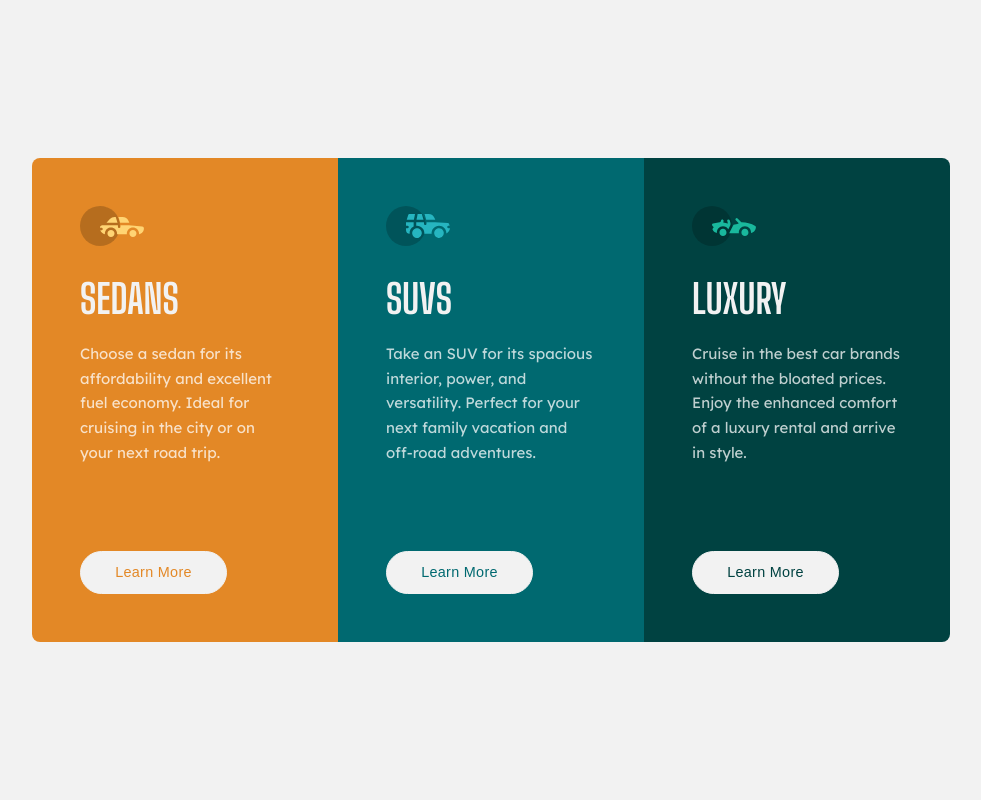
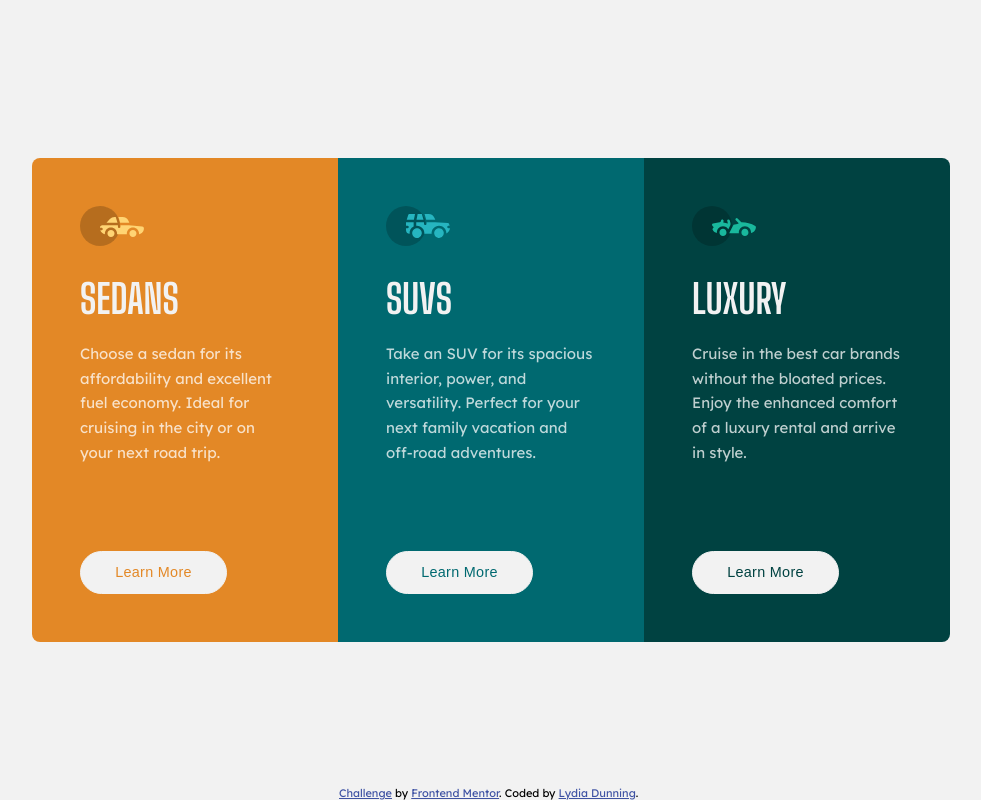
Before and after one commit to lydiadunning/preview-card, a React (Vite) app: page / in a window 1280 px wide. Shown: the whole page, without its empty margins (149-1130 px from the left). Built offline with nearby package versions, Linux system fonts and the light colour scheme.

Commit message:
Updated with attribution

```diff
--- a/src/App.css
+++ b/src/App.css
@@ -9,7 +9,6 @@
   min-height: 100vh;
   display: flex;
   align-items: center;
-
 
   font-size: 15px;
   font-family: 'Lexend Deca', sans-serif;
@@ -30,6 +29,11 @@
   flex-direction: row;
   flex-wrap: wrap;
   justify-content: center;
+  z-index: 1;
+}
+
+h1 {
+  display: none;
 }
 
 .vehicle {
@@ -69,6 +73,7 @@
   padding: .9rem 2rem;
   font-size: .9rem;
   letter-spacing: .3px;
+  cursor: pointer;
 }
 
 .sedans {
@@ -101,21 +106,21 @@
   border: 1px solid var(--white);
 }
 
-.vehicle:first-child {
+.vehicle.sedans {
   border-radius:  var(--corner-curve) var(--corner-curve) 0 0;
 }
-.vehicle:last-child {
+.vehicle.luxury {
   border-radius: 0 0 var(--corner-curve) var(--corner-curve);
 }
 
 @media(min-width: 611px) {
-  .vehicle {
+  .vehicle.sedans {
+    border-radius: var(--corner-curve) 0 0 var(--corner-curve);
+  }
+  .vehicle.suvs {
     border-radius: 0 var(--corner-curve) var(--corner-curve) 0;
   }
-  .vehicle:first-child {
-    border-radius: var(--corner-curve) 0 0 var(--corner-curve);
-  }
-  .vehicle:last-child {
+  .vehicle.luxury {
     border-radius:  0 0 var(--corner-curve) var(--corner-curve);
   }
 }
@@ -131,13 +136,14 @@
     justify-content: flex-start;
   }
 
-  .vehicle {
+
+  .vehicle.sedans {
+    border-radius: var(--corner-curve) 0 0 var(--corner-curve);
+  }
+  .vehicle.suvs {
     border-radius: 0 0 0 0;
   }
-  .vehicle:first-child {
-    border-radius: var(--corner-curve) 0 0 var(--corner-curve);
-  }
-  .vehicle:last-child {
+  .vehicle.luxury {
     border-radius: 0 var(--corner-curve) var(--corner-curve) 0;
   }
 
--- a/src/App.jsx
+++ b/src/App.jsx
@@ -1,13 +1,8 @@
 import { useState } from 'react'
 import './App.css'
 import VehicleType from './components/vehicleType'
-// import {ReactComponent as SedanSVG} from './assets/images/icon-sedans.svg'
-// import {ReactComponent as SuvSVG} from './assets/images/icon-suvs.svg'
-// import {ReactComponent as LuxurySVG} from './assets/images/icon-luxury.svg'
 
 function App() {
-  const [count, setCount] = useState(0)
-
   const content = [
     {
       svgLink: './src/assets/images/icon-sedans.svg',
@@ -29,10 +24,9 @@ function App() {
     },
   ]
 
-
-  // console.log("sedanSGV: ", sedanSVG)
   return (
     <div className="app">
+      <h1>Vehicles</h1>
       <VehicleType
         svgLink = { content[0].svgLink }
         type = { content[0].type }
--- /dev/null
+++ b/src/components/FMAttribution.css
@@ -0,0 +1,15 @@
+/*
+requires the parent element to include:
+text-align: center;
+*/
+
+.attribution {
+  position: fixed;
+  font-size: 11px;
+  bottom: 0rem;
+  left: calc(50% - 9.5rem);
+}
+
+.attribution a {
+  color: hsl(228, 45%, 44%);
+}
--- /dev/null
+++ b/src/components/FMAttribution.jsx
@@ -0,0 +1,15 @@
+import './FMAttribution.css'
+const FMAttribution = () => {
+  const fmLink = 'https://www.frontendmentor.io?ref=challenge'
+  const challengeLink = 'https://www.frontendmentor.io/challenges/age-calculator-app-dF9DFFpj-Q'
+  const portfolioLink = 'https://lydiadunning.github.io/Portfolio/'
+
+  return(
+    <div className="attribution">
+      <a href={ challengeLink } target='_blank'>Challenge</a>  by <a href={ fmLink } target="_blank">Frontend Mentor</a>.
+      Coded by <a href={ portfolioLink }>Lydia Dunning</a>.
+    </div>
+  )
+}
+
+export default FMAttribution
--- a/src/components/VehicleType.jsx
+++ b/src/components/VehicleType.jsx
@@ -7,12 +7,12 @@ const VehicleType = ({
   const correctSVGLink = "." + svgLink
   console.log(correctSVGLink)
   return (
-    <div className = {`vehicle ${type.toLowerCase()}`} >
+    <section className = {`vehicle ${type.toLowerCase()}`} >
       <img src= { correctSVGLink }/>
       <h2>{ type }</h2>
       <p>{ description }</p>
       <button href = {`./${type}`}>Learn More</button>
-    </div>
+    </section>
   )
 }
 
--- a/src/main.jsx
+++ b/src/main.jsx
@@ -1,9 +1,12 @@
 import React from 'react'
 import ReactDOM from 'react-dom/client'
 import App from './App'
+import FMAttribution from './components/FMAttribution'
+
 
 ReactDOM.createRoot(document.getElementById('root')).render(
   <React.StrictMode>
     <App />
+    <FMAttribution/>
   </React.StrictMode>,
 )
```
